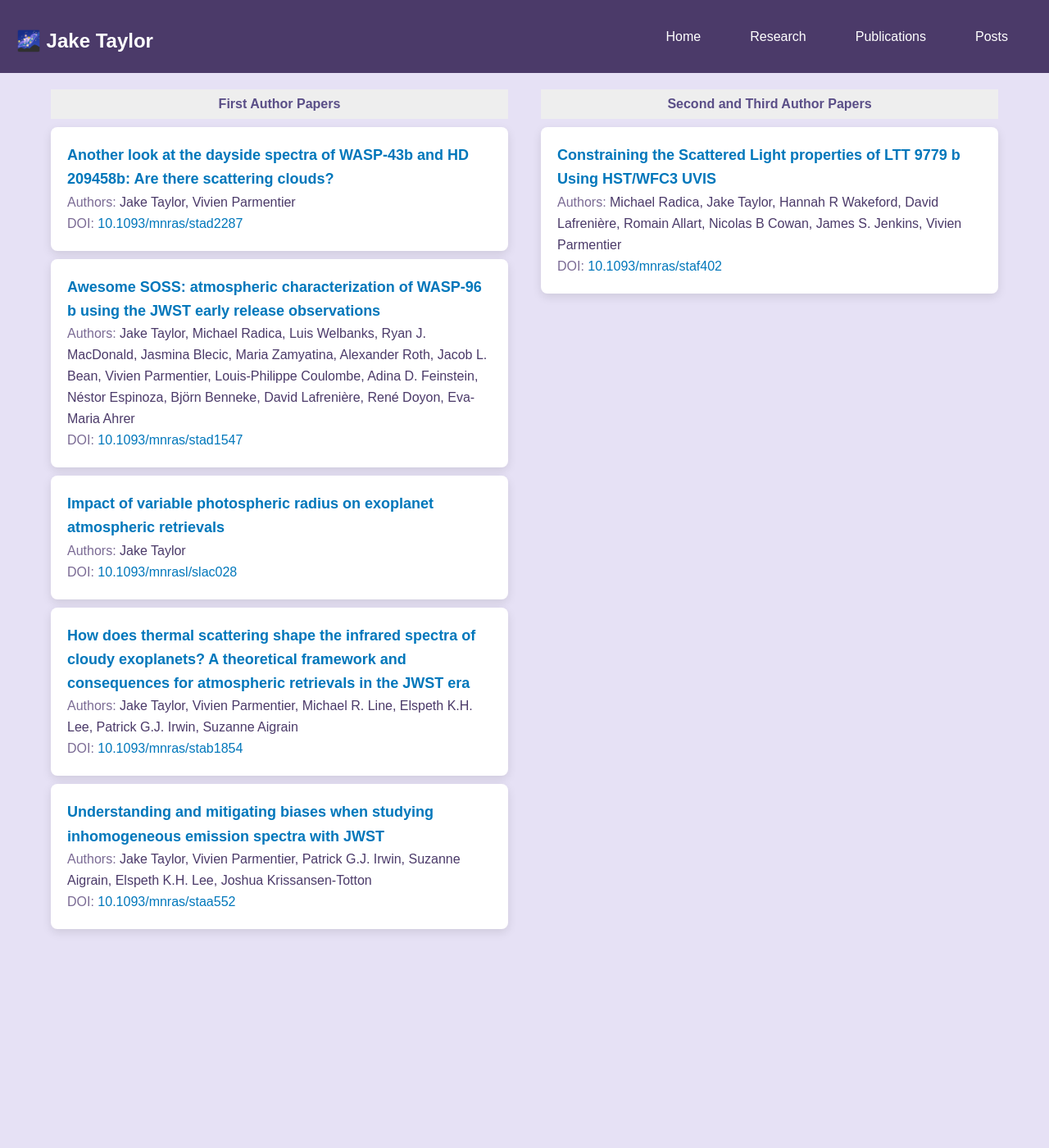
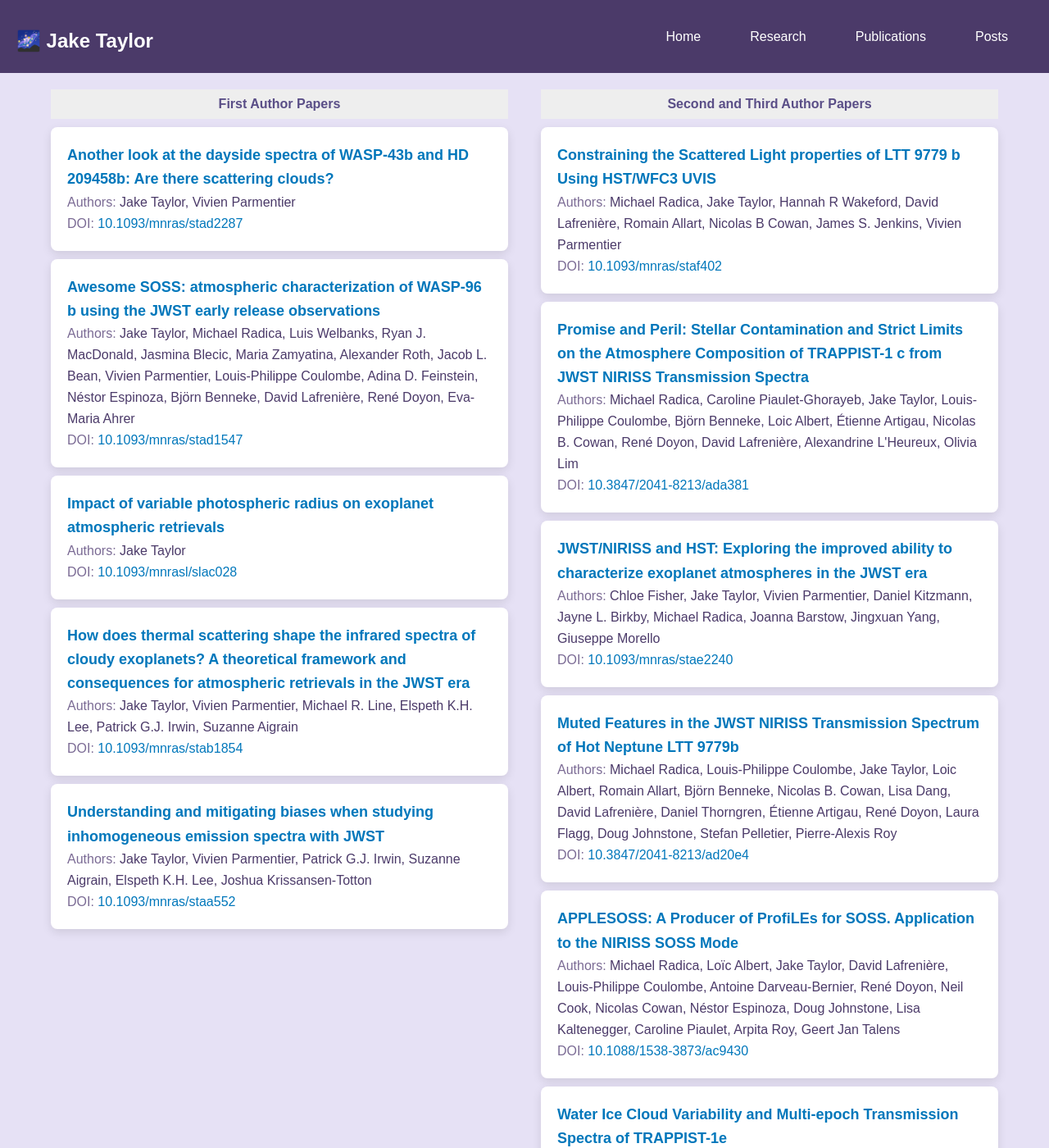
Before and after one commit to astrojaket/astrojaket.github.io, a Jekyll site: the page built from _pages/publications.html, in a window 1280 px wide and 1400 px high. Shown: the whole window at 82% size. Built offline with Jekyll 4.4.1, drawn with Linux system fonts in a browser that asks for light colours; some of the changed text lies outside the part shown.

Commit message:
publication style

```diff
--- a/_pages/publications.html
+++ b/_pages/publications.html
@@ -58,8 +58,56 @@ permalink: /publications/
       <strong>Authors:</strong> Michael Radica, Jake Taylor, Hannah R Wakeford, David Lafrenière, Romain Allart, Nicolas B Cowan, James S. Jenkins, Vivien Parmentier<br>
       <strong>DOI:</strong> <a href="https://doi.org/10.1093/mnras/staf402" target="_blank">10.1093/mnras/staf402</a>
     </li>
+    <li class="publication-box">
+      <a href="https://ui.adsabs.harvard.edu/abs/2025ApJ...979L...5R" target="_blank" class="publication-link">
+        Promise and Peril: Stellar Contamination and Strict Limits on the Atmosphere Composition of TRAPPIST-1 c from JWST NIRISS Transmission Spectra
+      </a><br>
+      <strong>Authors:</strong> Michael Radica, Caroline Piaulet-Ghorayeb, Jake Taylor, Louis-Philippe Coulombe, Björn Benneke, Loic Albert, Étienne Artigau, Nicolas B. Cowan, René Doyon, David Lafrenière, Alexandrine L'Heureux, Olivia Lim<br>
+      <strong>DOI:</strong> <a href="https://doi.org/10.3847/2041-8213/ada381" target="_blank">10.3847/2041-8213/ada381</a>
+    </li>
+    <li class="publication-box">
+      <a href="https://ui.adsabs.harvard.edu/abs/2024MNRAS.535...27F" target="_blank" class="publication-link">
+        JWST/NIRISS and HST: Exploring the improved ability to characterize exoplanet atmospheres in the JWST era
+      </a><br>
+      <strong>Authors:</strong> Chloe Fisher, Jake Taylor, Vivien Parmentier, Daniel Kitzmann, Jayne L. Birkby, Michael Radica, Joanna Barstow, Jingxuan Yang, Giuseppe Morello<br>
+      <strong>DOI:</strong> <a href="https://doi.org/10.1093/mnras/stae2240" target="_blank">10.1093/mnras/stae2240</a>
+    </li>
+    <li class="publication-box">
+      <a href="https://ui.adsabs.harvard.edu/abs/2024ApJ...962L..20R" target="_blank" class="publication-link">
+        Muted Features in the JWST NIRISS Transmission Spectrum of Hot Neptune LTT 9779b
+      </a><br>
+      <strong>Authors:</strong> Michael Radica, Louis-Philippe Coulombe, Jake Taylor, Loic Albert, Romain Allart, Björn Benneke, Nicolas B. Cowan, Lisa Dang, David Lafrenière, Daniel Thorngren, Étienne Artigau, René Doyon, Laura Flagg, Doug Johnstone, Stefan Pelletier, Pierre-Alexis Roy<br>
+      <strong>DOI:</strong> <a href="https://doi.org/10.3847/2041-8213/ad20e4" target="_blank">10.3847/2041-8213/ad20e4</a>
+    </li>
+    <li class="publication-box">
+      <a href="https://ui.adsabs.harvard.edu/abs/2022PASP..134j4502R" target="_blank" class="publication-link">
+        APPLESOSS: A Producer of ProfiLEs for SOSS. Application to the NIRISS SOSS Mode
+      </a><br>
+      <strong>Authors:</strong> Michael Radica, Loïc Albert, Jake Taylor, David Lafrenière, Louis-Philippe Coulombe, Antoine Darveau-Bernier, René Doyon, Neil Cook, Nicolas Cowan, Néstor Espinoza, Doug Johnstone, Lisa Kaltenegger, Caroline Piaulet, Arpita Roy, Geert Jan Talens<br>
+      <strong>DOI:</strong> <a href="https://doi.org/10.1088/1538-3873/ac9430" target="_blank">10.1088/1538-3873/ac9430</a>
+    </li>
+    <li class="publication-box">
+      <a href="https://ui.adsabs.harvard.edu/abs/2021ApJ...911L..30M" target="_blank" class="publication-link">
+        Water Ice Cloud Variability and Multi-epoch Transmission Spectra of TRAPPIST-1e
+      </a><br>
+      <strong>Authors:</strong> E. M. May, Jake Taylor, T. D. Komacek, M. R. Line, V. Parmentier<br>
+      <strong>DOI:</strong> <a href="https://doi.org/10.3847/2041-8213/abeeff" target="_blank">10.3847/2041-8213/abeeff</a>
+    </li>
+    <li class="publication-box">
+      <a href="https://ui.adsabs.harvard.edu/abs/2020MNRAS.493..106I" target="_blank" class="publication-link">
+        2.5D retrieval of atmospheric properties from exoplanet phase curves: application to WASP-43b observations
+      </a><br>
+      <strong>Authors:</strong> Patrick G. J. Irwin, Vivien Parmentier, Jake Taylor, Jo Barstow, Suzanne Aigrain, Elspeth K. H. Lee, Ryan Garland<br>
+      <strong>DOI:</strong> <a href="https://doi.org/10.1093/mnras/staa238" target="_blank">10.1093/mnras/staa238</a>
+    </li>
+    <li class="publication-box">
+      <a href="https://ui.adsabs.harvard.edu/abs/2019MNRAS.487.2082L" target="_blank" class="publication-link">
+        Exoplanetary Monte Carlo radiative transfer with correlated-k - I. Benchmarking transit and emission observables
+      </a><br>
+      <strong>Authors:</strong> Elspeth Lee, Jake Taylor, Simon L. Grimm, Jean-Loup Baudino, Ryan Garland, Patrick G. J. Irwin, Kenneth Wood<br>
+      <strong>DOI:</strong> <a href="https://doi.org/10.1093/mnras/stz1418" target="_blank">10.1093/mnras/stz1418</a>
+    </li>
   </ul>
-  </div>
 </div>
 
 <!-- Styling -->
```
Lines whose indentation alone changed are shown as unchanged.
